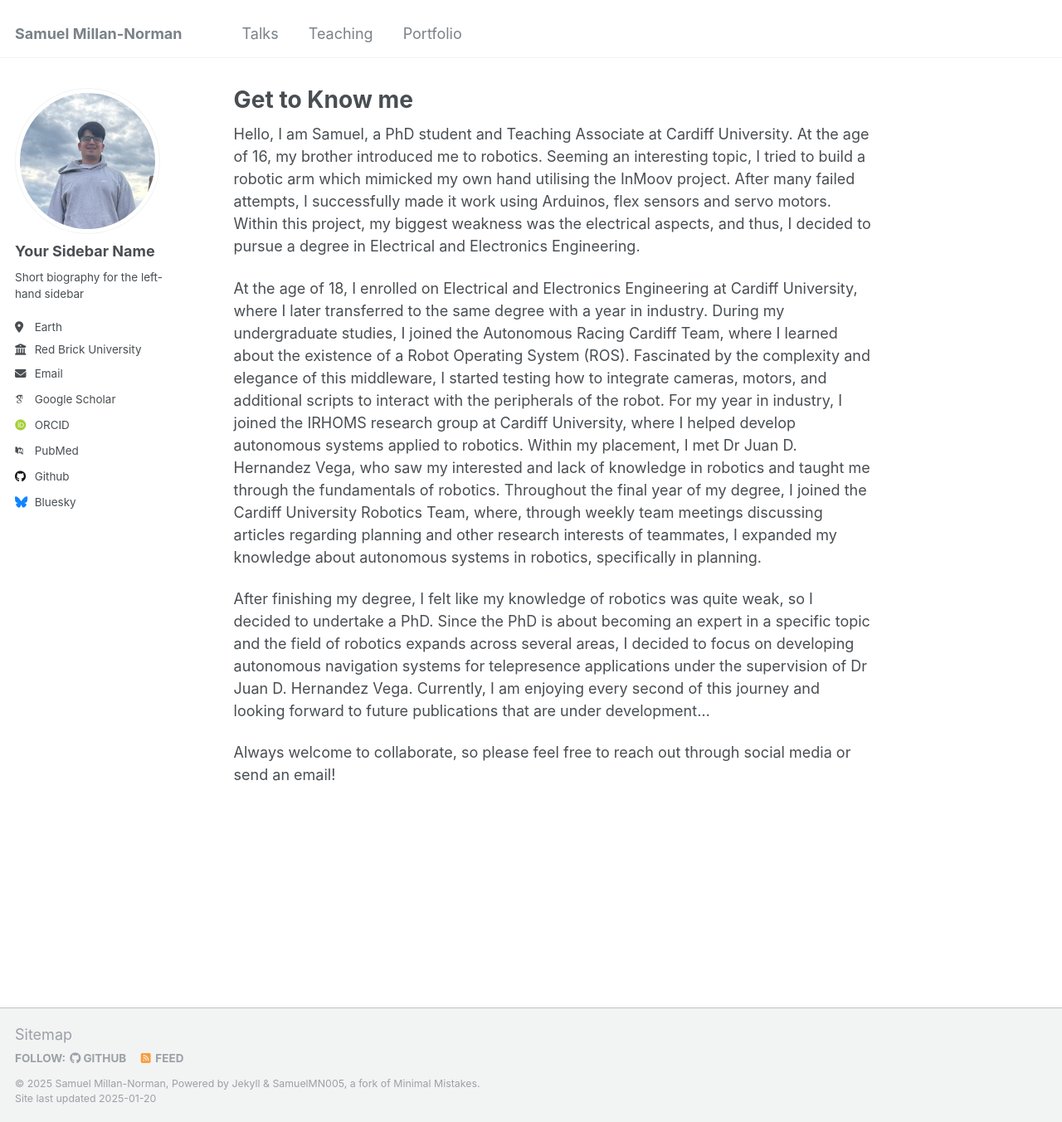
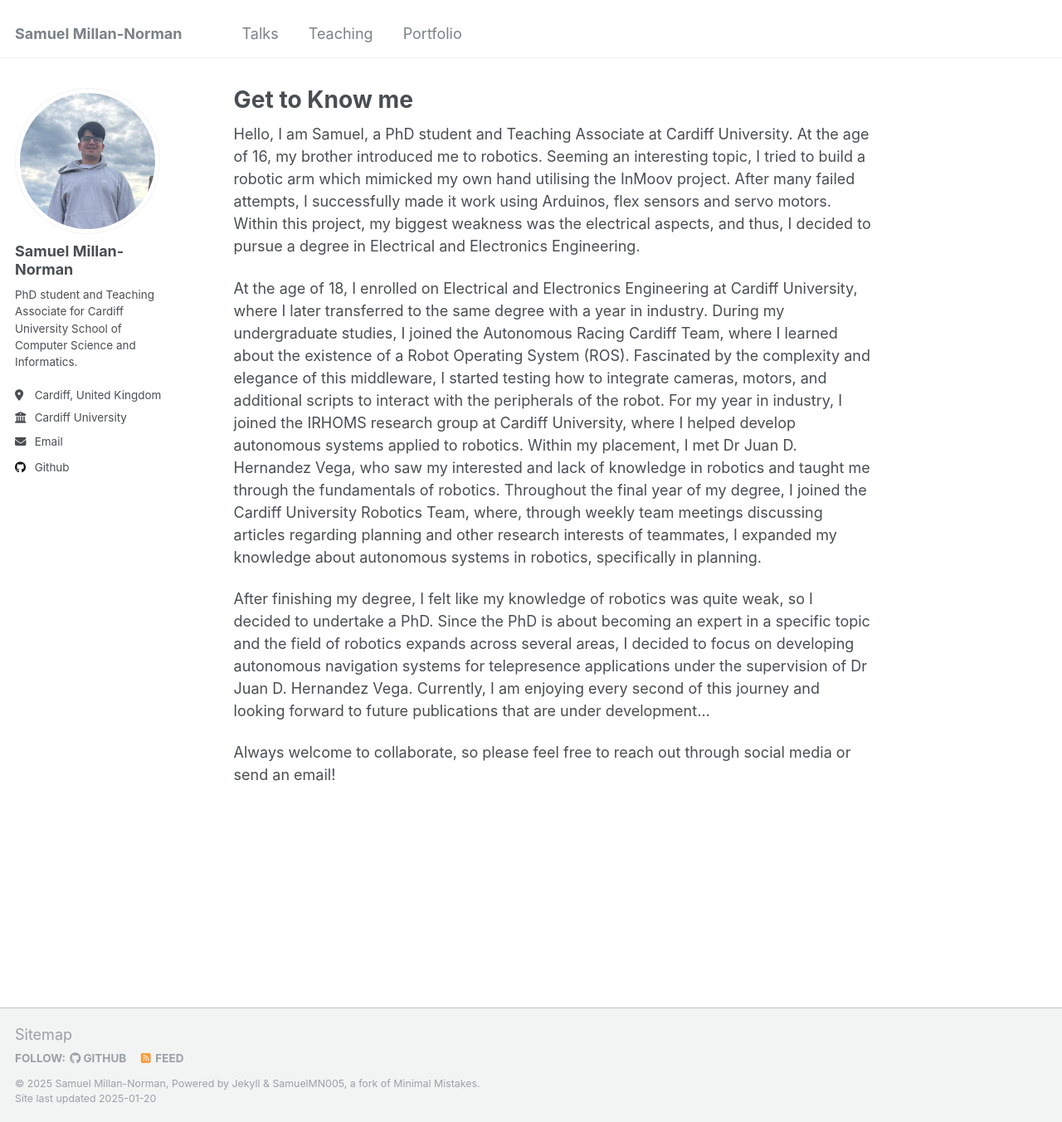
Before and after one commit to SamuelMN005/SamuelMN005.github.io, a Jekyll site: the page built from _pages/about.md, in a window 1280 px wide and 1352 px high. Shown: the whole window at 83% size. Built offline with Jekyll 4.4.1, drawn with Linux system fonts in a browser that asks for light colours; some web fonts are replaced.

Commit message:
[Fix]: details

```diff
--- a/_config.yml
+++ b/_config.yml
@@ -22,21 +22,21 @@ repository               : "SamuelMN005/SamuelMN005.github.io"
 author:
   # Biographic information
   avatar           : "profile.png"
-  name             : "Your Sidebar Name"
+  name             : "Samuel Millan-Norman"
   pronouns         : # example: "she/her"
-  bio              : "Short biography for the left-hand sidebar"
-  location         : "Earth"
-  employer         : "Red Brick University"
+  bio              : "PhD student and Teaching Associate for Cardiff University School of Computer Science and Informatics."
+  location         : "Cardiff, United Kingdom"
+  employer         : "Cardiff University"
   uri              : # URL
-  email            : "none@example.org"
+  email            : "millan-normans@cardiff.ac.uk"
 
   # Academic websites
   arxiv            : # URL - Update with the correct link to your profile
-  googlescholar    : "https://scholar.google.com/citations?user=PS_CX0AAAAAJ"
+  googlescholar    : # URL
   impactstory      : # URL
-  orcid            : "http://orcid.org/yourorcidurl"
+  orcid            : # URL
   semantic         : # URL
-  pubmed           : "https://www.ncbi.nlm.nih.gov/pubmed/?term=john+snow"
+  pubmed           : # URL
   researchgate     : # URL
   scopus           : # URL
 
@@ -49,7 +49,7 @@ author:
   stackoverflow    : # User number or user number and name (i.e., use "1" or "1/jeff-atwood")
 
   # Social media
-  bluesky          : "bsky.app" # Replace this with you Bluesky username
+  bluesky          : #"bsky.app" # Replace this with you Bluesky username
   facebook         : # Username
   flickr           : # Username
   foursquare       : # Username
```
